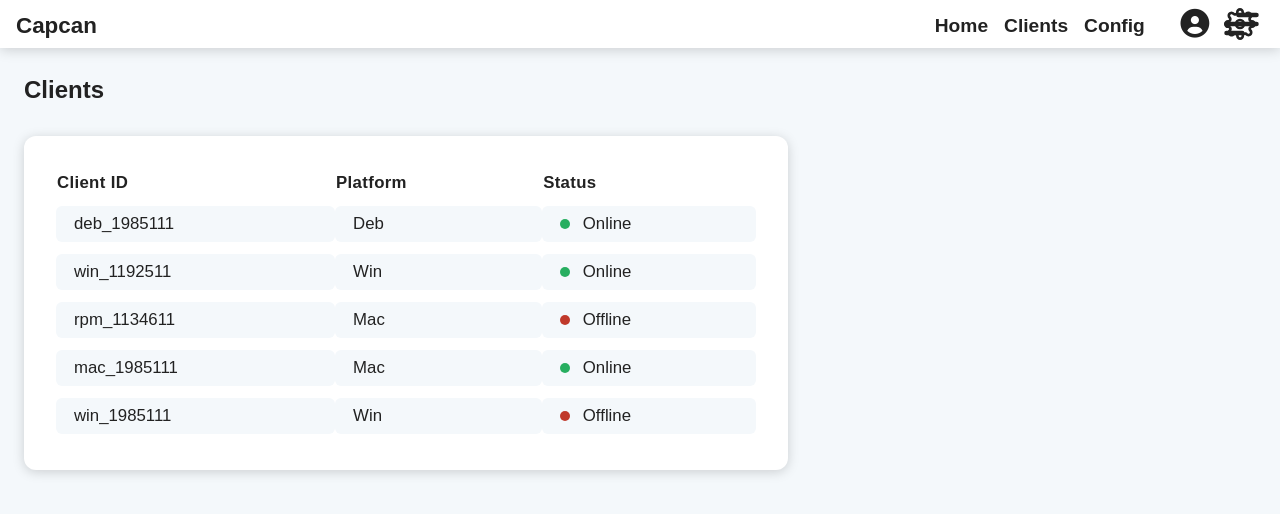
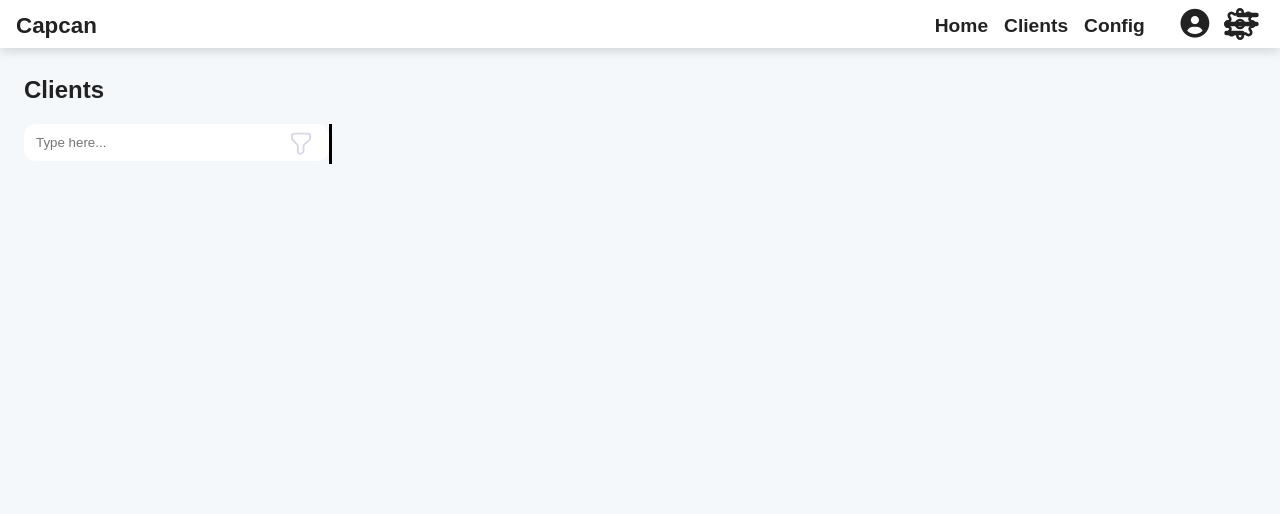
Before and after one commit to cyberdevOM/capcan, a Flask app: page /clients in a window 1280 px wide. Shown: the top 514 px of the page. Run offline with Flask 3, Linux system fonts and the light colour scheme; some libraries are stand-ins or nearby versions.

Commit message:
Reformatting and updating Client dashboard Interface

```diff
--- a/src/server/web/static/Capcan-css-base.css
+++ b/src/server/web/static/Capcan-css-base.css
@@ -2,9 +2,12 @@
     /* === Light Mode Colors === */
     --bg-main: #f4f8fb;
     --bg-card: #fff;
+    --bg-card-hover: #eeeeee;
     --text-main: #222;
     --text-secondary: #34495e;
+    --text-hover: #373d42;
     --shadow: 0 2px 12px rgba(0, 0, 0, 0.17);
+
 
     /* === Sidebar Settings === */
     --sidebar-extended-width: 140px;
--- a/src/server/web/static/Capcan-css-clients.css
+++ b/src/server/web/static/Capcan-css-clients.css
@@ -1,35 +1,89 @@
-#client-table-container {
-    max-width: 700px;
-    margin: 2rem 0;
-    padding: 1.5rem 2rem;
-    background: var(--bg-card);
-    border-radius: 12px;
-    box-shadow: var(--shadow);
+.client-container {
+    display: flex;
+    align-items: center;
+    width: 100%;
+    height: 100%;
 }
 
-#client-table {
-    width: 100%;
-    border-collapse: separate;
-    border-spacing: 0 12px;
-    font-size: 1.05rem;
+.client-list-container {
+    width: 25%;
+    height: 100%;
+    border-right: solid 3px Black;
+    display: flex;
+    flex-direction: column;
+    align-items: center;
+    box-sizing: border-box;
 }
 
-#client-table th {
-    text-align: left;
-    font-weight: 700;
-    padding-right: 32px;
-    color: var(--text-main);
-    letter-spacing: 0.02em;
-    background: none;
+.client-search-container {
+    display: flex;
+    flex-direction: row;
+    align-items: center;
+    width: 100%;
+    height: 2.5rem;
+    box-sizing: border-box;
+    position: relative;
+}
+.client-search-container .client-search {
+    height: 2.5rem;
+    width: 100%;
+
+}
+.client-search-container .client-filter {
+    width: 2.5rem;
+    height: 2.5rem;
+    position: absolute;
+    right: 8px;
+    top: 50%;
+    transform: translateY(-50%);
+    display: flex;
+    align-items: center;
+    justify-content: center;
+    cursor: pointer;
+    background: transparent;
     border: none;
+    border-radius: 6px;
+    transition: background-color 0.2s ease;
 }
 
-#client-table td {
-    text-align: left;
-    background: var(--bg-main);
-    border-radius: 6px;
-    padding: 8px 18px;
-    border: none;
+.client-search-container .client-filter:hover {
+    background: var(--text-secondary);
+}
+
+/* -- Client Search input -- */
+.search-label {
+  display: flex;
+  align-items: center;
+  box-sizing: border-box;
+  position: relative;
+  border: 1px solid transparent;
+  border-radius: 12px;
+  overflow: hidden;
+  background: var(--bg-card);
+  padding: 9px 45px 9px 9px;
+  cursor: text;
+}
+
+.search-label:hover {
+  border-color: var(--bg-card-hover);
+}
+
+.search-label:focus-within {
+  background: var(--bg-card-hover);
+  border-color: var(--text-secondary);
+}
+
+.search-label input {
+  outline: none;
+  width: 100%;
+  border: none;
+  background: none;
+  color: var(--text-main);
+}
+
+.search-label input:focus+.slash-icon,
+.search-label input:valid+.slash-icon {
+  display: none;
 }
 
 .status-dot {
--- a/src/server/web/templates/Capcan-html-clients.html
+++ b/src/server/web/templates/Capcan-html-clients.html
@@ -7,31 +7,26 @@
 {% block title %} Client - Capcan {% endblock %}
 {% block content %}
 <h2>Clients</h2>
-<div id="client-table-container">
-    <table id="client-table">
-        <thead>
-            <tr>
-                <th>Client ID</th>
-                <th>Platform</th>
-                <th>Status</th>
-            </tr>
-        </thead>
-        <tbody>
-                {% for client in clients %}
-                <tr>
-                    <td>{{ client.id }}</td>
-                    <td>{{ client.platform|capitalize }}</td>
-                    <td>
-                        {% if client.status == "online" %}
-                            <span class="status-dot online"></span> Online
-                        {% else %}
-                            <span class="status-dot offline"></span> Offline
-                        {% endif %}
-                    </td>
-                </tr>
-                {% endfor %}
-            </tbody>
-        </tbody>
-    </table>
+<div class="client-container">
+    <section class="client-list-container">
+        <div class="client-search-container">
+            <div class="client-search">
+                <label class="search-label">
+                    <input type="text" name="text" class="input" required="" placeholder="Type here...">
+                </label>
+            </div>
+            <button class="client-filter" type="button" onclick="toggleFilter()">
+                <svg preserveAspectRatio="none" height="27" width="27" viewBox="4.8 4.56 14.832 15.408" fill="none">
+                    <path d="M8.16 6.65002H15.83C16.47 6.65002 16.99 7.17002 16.99 7.81002V9.09002C16.99 9.56002 16.7 10.14 16.41 10.43L13.91 12.64C13.56 12.93 13.33 13.51 13.33 13.98V16.48C13.33 16.83 13.1 17.29 12.81 17.47L12 17.98C11.24 18.45 10.2 17.92 10.2 16.99V13.91C10.2 13.5 9.97 12.98 9.73 12.69L7.52 10.36C7.23 10.08 7 9.55002 7 9.20002V7.87002C7 7.17002 7.52 6.65002 8.16 6.65002Z" stroke="#d6d6e6" stroke-width="1" stroke-miterlimit="10" stroke-linecap="round" stroke-linejoin="round"></path>
+                </svg>
+            </button>
+        </div>
+        <div class="clients">
+            <!-- Client items will be dynamically generated here based off a format -->
+
+        </div>
+    </section>
+    <section class="client-details"></section>
+
 </div>
 {% endblock %}
```
